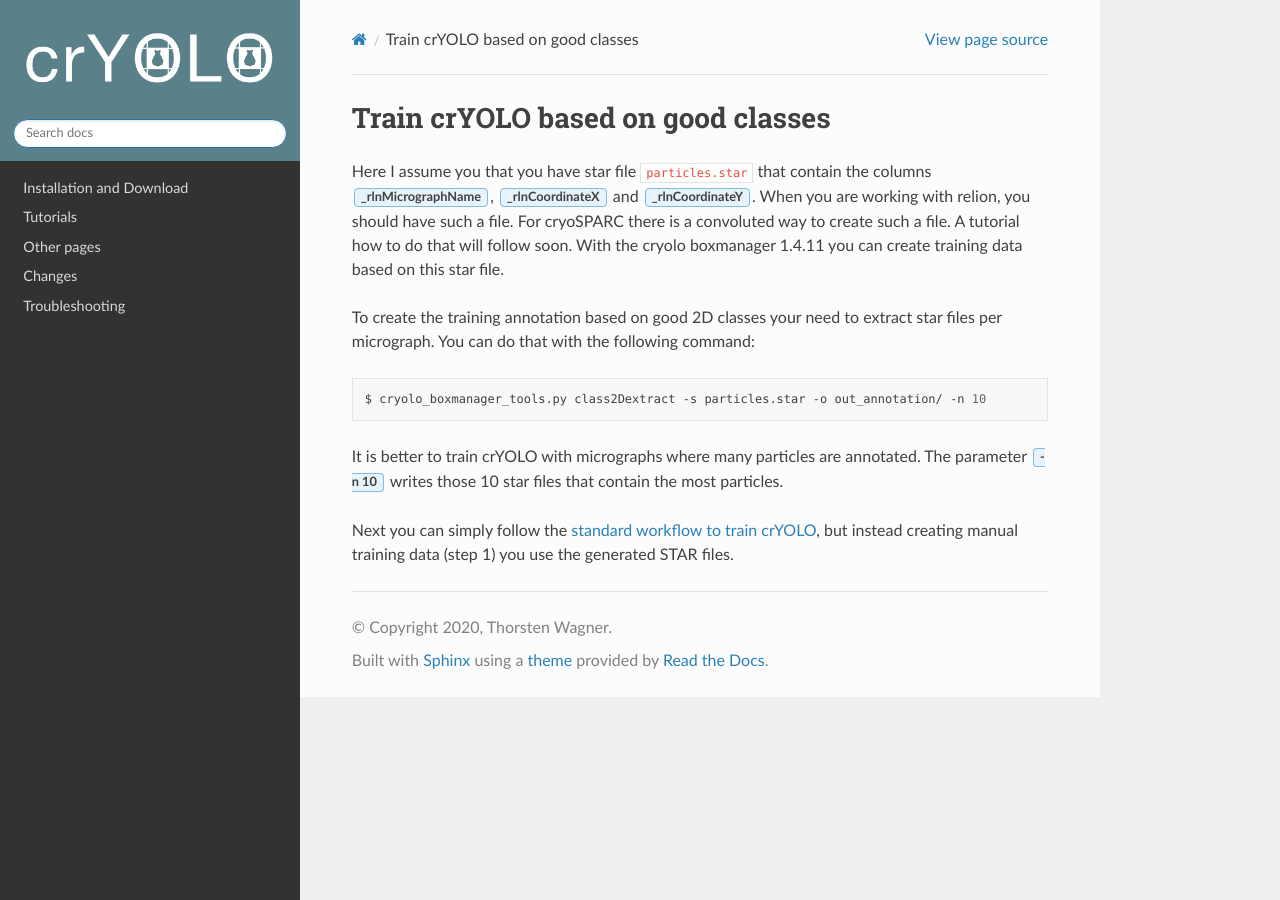
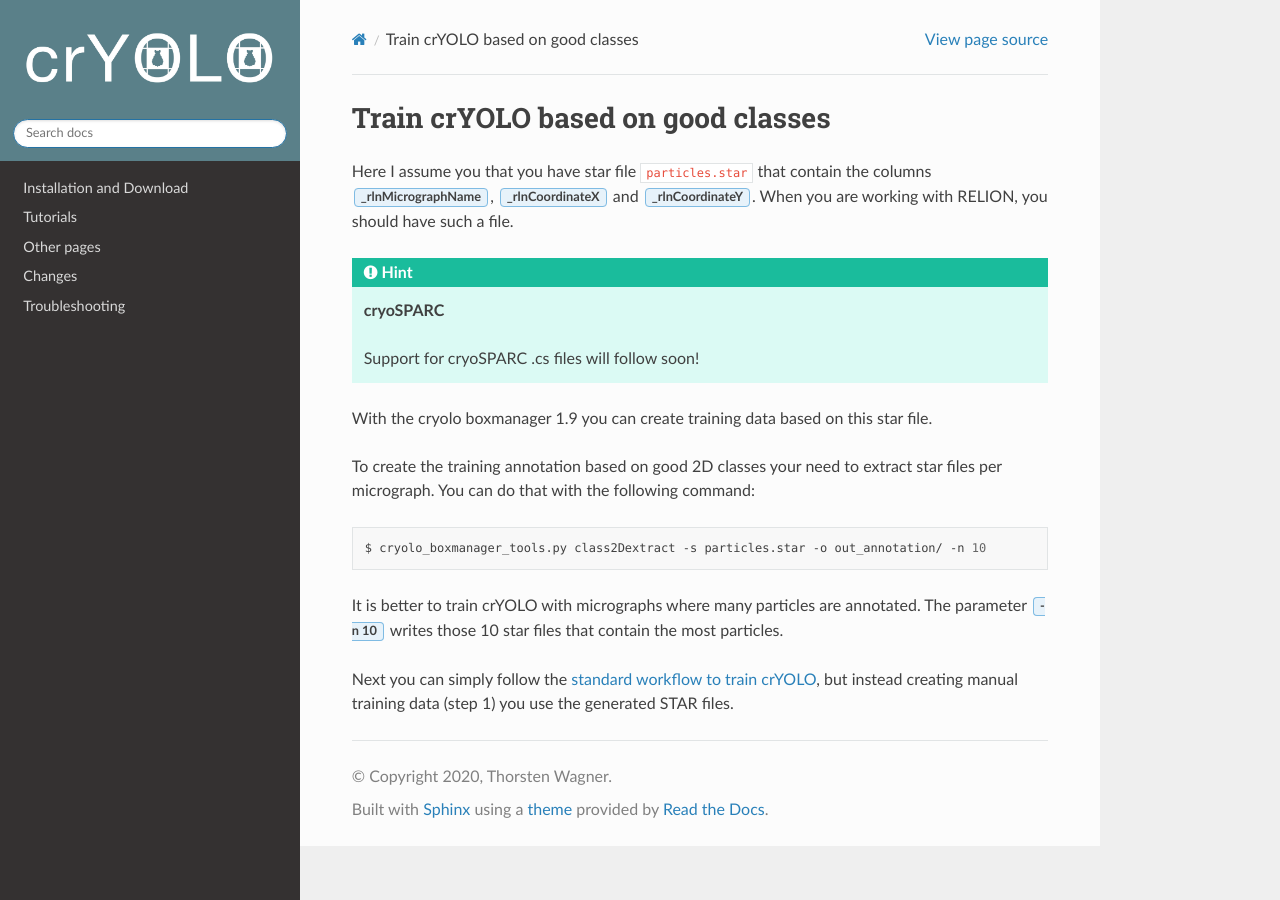
Before and after one commit to MPI-Dortmund/cryolo, a Sphinx documentation site: the page built from source/other/class_2d_train.rst, in a window 1280 px wide. Built offline with Sphinx 7.4.7 and the Read the Docs theme 2.0.0, drawn with Linux system fonts in a browser that asks for light colours.

Commit message:
update changes

```diff
--- a/source/changes.rst
+++ b/source/changes.rst
@@ -12,7 +12,10 @@ Version 1.9.1
 * New cryoSPARC output format makes importing particles/filaments in cryoSPARC more easy.
 * New RELION filament star files with precalculated priors
 * Validity check for lowpass filtered images. For example, if you change the input size in your config.json, you had to delete the filtered images directory manually before. This now happens automatically.
-* The cryolo_boxmanager_tools 1.5 now provides a tool :guilabel:`cryolo_boxmanager_tools.py createAutopick` to create the necessary autopick.star for extraction in relion 4. See our :ref:`tutorial <import-relion-4-label>` for more information.
+* The cryolo_boxmanager_tools 1.5 now provides two new tool commands:
+    * :guilabel:`cryolo_boxmanager_tools.py createAutopick` to create the necessary autopick.star for extraction in relion 4. See our :ref:`tutorial <import-relion-4-label>` for more information.
+    * :guilabel:`cryolo_boxmanager_tools.py class2Dextract` allows your to extract coordinates from STAR files (e.g. 2D classes from RELION) to make them usable for training with crYOLO.
+* The cryolo_boxmanager
 * Old cryolo_boxmanager.py now is cryolo_boxmanager_legacy.py.
 * Faster lowpass filter because of more ideal size estimation for FFT.
 * Improved windows compatibility (Picking Tomograms + Filament picking does not work yet...).  (Thanks Jessica Elise Heebner)
--- a/source/other/class_2d_train.rst
+++ b/source/other/class_2d_train.rst
@@ -2,11 +2,16 @@ Train crYOLO based on good classes
 ^^^^^^^^^^^^^^^^^^^^^^^^^^^^^^^^^^
 
 Here I assume you that you have star file :file:`particles.star` that contain the columns :guilabel:`_rlnMicrographName`, :guilabel:`_rlnCoordinateX` and :guilabel:`_rlnCoordinateY`.
-When you are working with relion, you should have such a file. For cryoSPARC there is a convoluted way to create such a file. A tutorial how to do that will follow soon.
-With the cryolo boxmanager 1.4.11 you can create training data based on this star file.
+When you are working with RELION, you should have such a file.
+
+.. hint::
+    **cryoSPARC**
+
+    Support for cryoSPARC .cs files will follow soon!
+
+With the cryolo boxmanager 1.9 you can create training data based on this star file.
 
 To create the training annotation based on good 2D classes your need to extract star files per micrograph. You can do that with the following command:
-
 
 .. prompt:: bash $
 
@@ -14,5 +19,4 @@ To create the training annotation based on good 2D classes your need to extract
 
 It is better to train crYOLO with micrographs where many particles are annotated. The parameter :guilabel:`-n 10` writes those 10 star files that contain the most particles.
 
-
 Next you can simply follow the :ref:`standard workflow to train crYOLO <tutorial-2-label>`, but instead creating manual training data (step 1) you use the generated STAR files.
```
